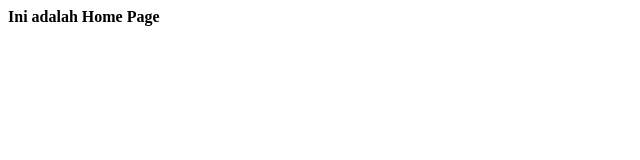
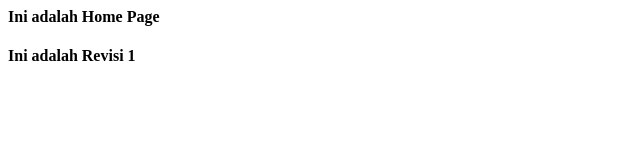
Before and after one commit to Hanzein/MyProjectGIT1, a plain HTML site: page index.html in a window 1280 px wide. Shown: the whole page, without its empty margins (0-640 px from the left). Drawn offline with Linux system fonts and the light colour scheme.

Commit message:
Revisi 2

```diff
--- a/index.html
+++ b/index.html
@@ -4,5 +4,6 @@
     </head>
     <body>
         <h4>Ini adalah Home Page</h4>
+        <h4>Ini adalah Revisi 1</h4>
     </body>
 </html>
```
